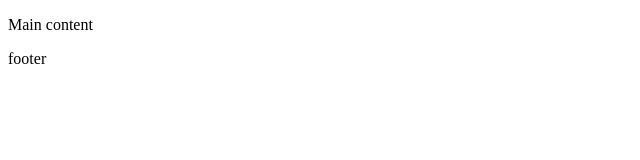
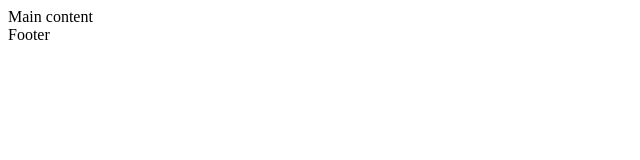
Before and after one commit to ManuRodriguezC/holbertonschool-web_front_end, a plain HTML site: page html_advanced/3-index.html in a window 1280 px wide. Shown: the whole page, without its empty margins (0-640 px from the left). Drawn offline with Linux system fonts and the light colour scheme.

Commit message:
Create the section body and footer

```diff
--- a/html_advanced/3-index.html
+++ b/html_advanced/3-index.html
@@ -12,9 +12,8 @@
         <link rel="icon" type="image/png" href="./favicon.png"/>
     </head>
     <body>
-        <p>Main content</p>
+        <header></header>
+        <main>Main content</main>
+        <footer>Footer</footer>
     </body>
-    <footer>
-        <p>footer</p>
-    </footer>
 </html>
```
